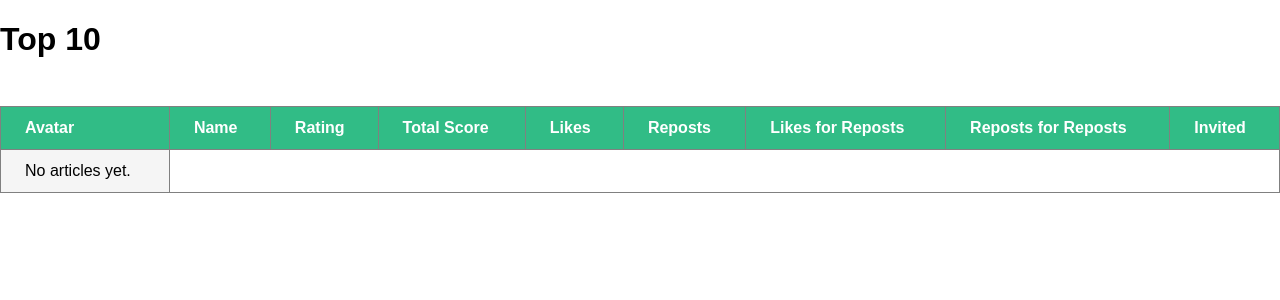
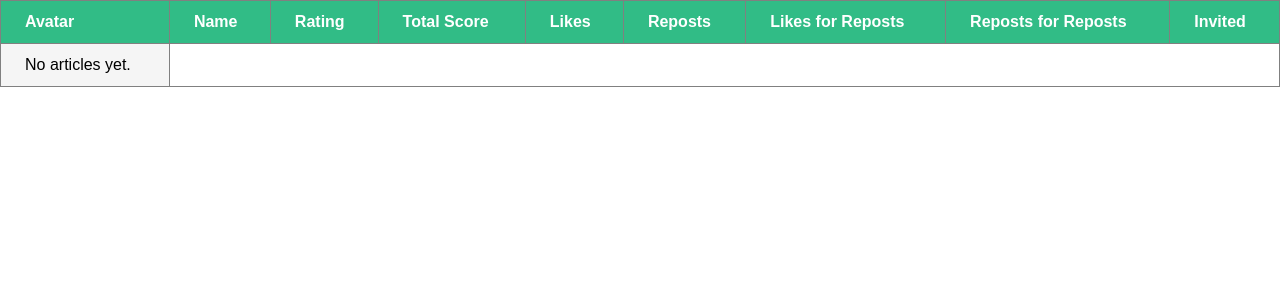
Before and after one commit to zhilts/vk_statistic, a Django app: template vk_fetch/entities/templates/entities/top_ten.html in a window 1280 px wide. Shown: the top 300 px of the page. Run offline with Django 3.2, Linux system fonts and the light colour scheme; the template is opened without the code that fills it, so the values that code supplies are empty; parts of the project's set-up code (start-up, migrations or seed data) failed here and were passed over.

Commit message:
Removed title from Top10

```diff
--- /dev/null
+++ b/vk_fetch/assets/top10.css
@@ -0,0 +1,3 @@
+.sticky-wrap {
+    margin: 0;
+}
--- a/vk_fetch/entities/templates/entities/top_ten.html
+++ b/vk_fetch/entities/templates/entities/top_ten.html
@@ -3,9 +3,9 @@
     <link rel="stylesheet" href="{% static "StickyTableHeaders/css/normalize.css" %}">
     <link rel="stylesheet" href="{% static "StickyTableHeaders/css/component.css" %}">
     <link rel="stylesheet" href="{% static "StickyTableHeaders/css/demo.css" %}">
+    <link rel="stylesheet" href="{% static "top10.css" %}">
 </head>
 <body>
-<h1>Top 10</h1>
 <div class="sticky-wrap">
     <table border="1">
         <thead>
```
